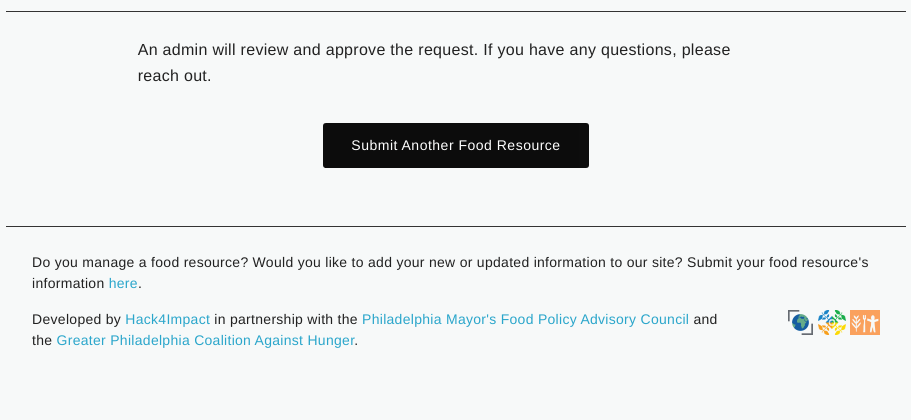
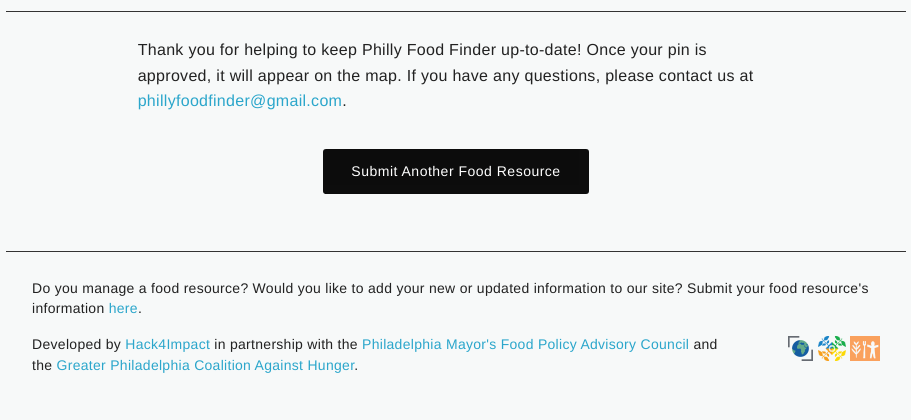
Before and after one commit to hack4impact-upenn/philly-food-finder, a Python web app: template app/templates/thank_you.html in a window 1280 px wide. Shown: the part 70-490 px from the top of the page, without its empty margins (184-1095 px from the left). Run offline with Jinja, Linux system fonts and the light colour scheme; the template is opened without the code that fills it, so the values that code supplies are empty; some libraries are stand-ins or nearby versions.

Commit message:
Updated "thnank-you" message

```diff
--- a/app/templates/thank_you.html
+++ b/app/templates/thank_you.html
@@ -12,7 +12,7 @@
 <div class="row">
   <div class="large-8 medium-8 medium-centered small-8 small-centered
               columns large-centered">
-	  <p>An admin will review and approve the request. If you have any questions, please reach out.</p>
+	  <p>Thank you for helping to keep Philly Food Finder up-to-date! Once your pin is approved, it will appear on the map. If you have any questions, please contact us at <a href="mailto:phillyfoodinfo@gmail.com">phillyfoodfinder@gmail.com</a>.</p>
   </div>
 </div>
 
```
